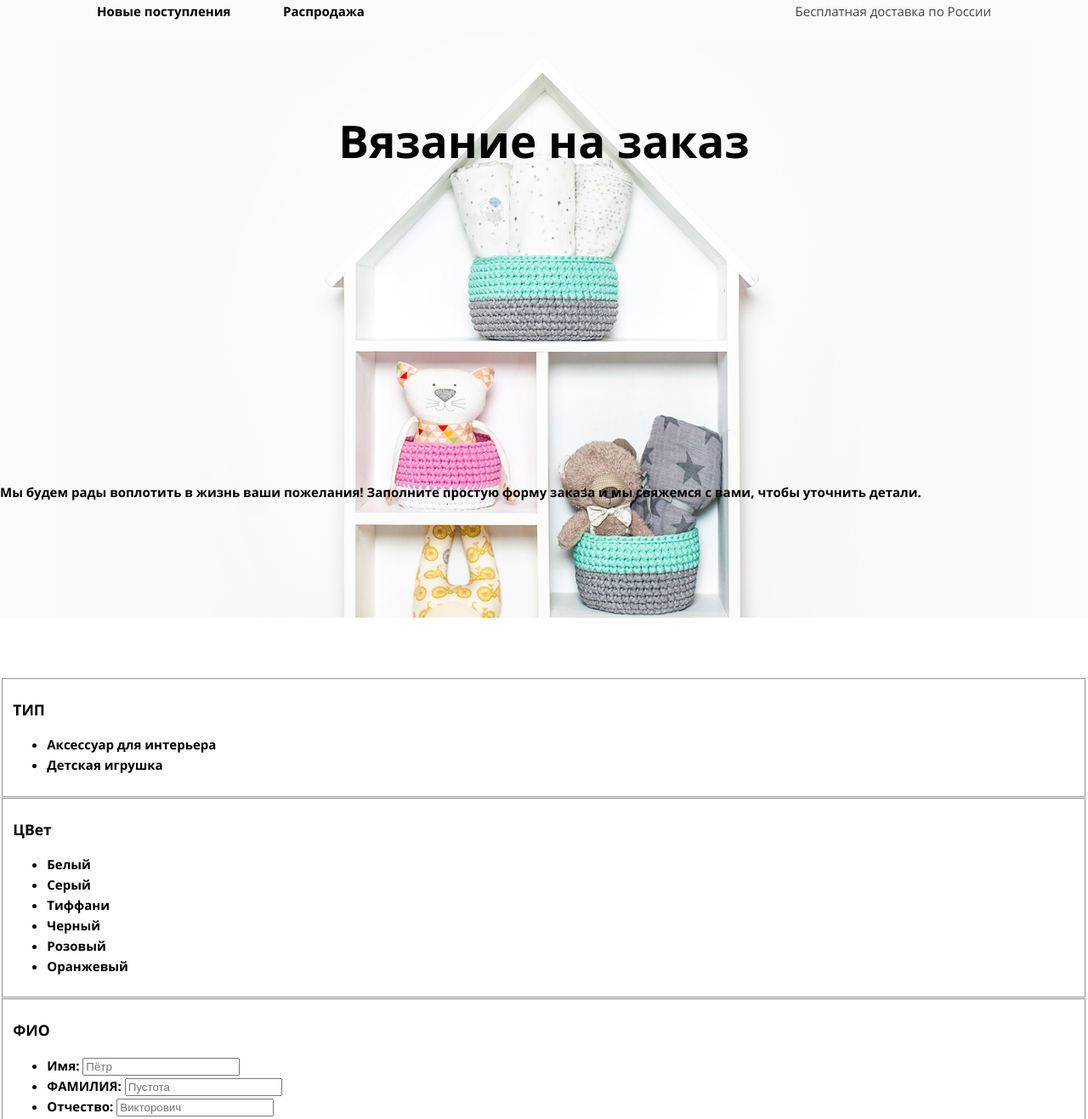
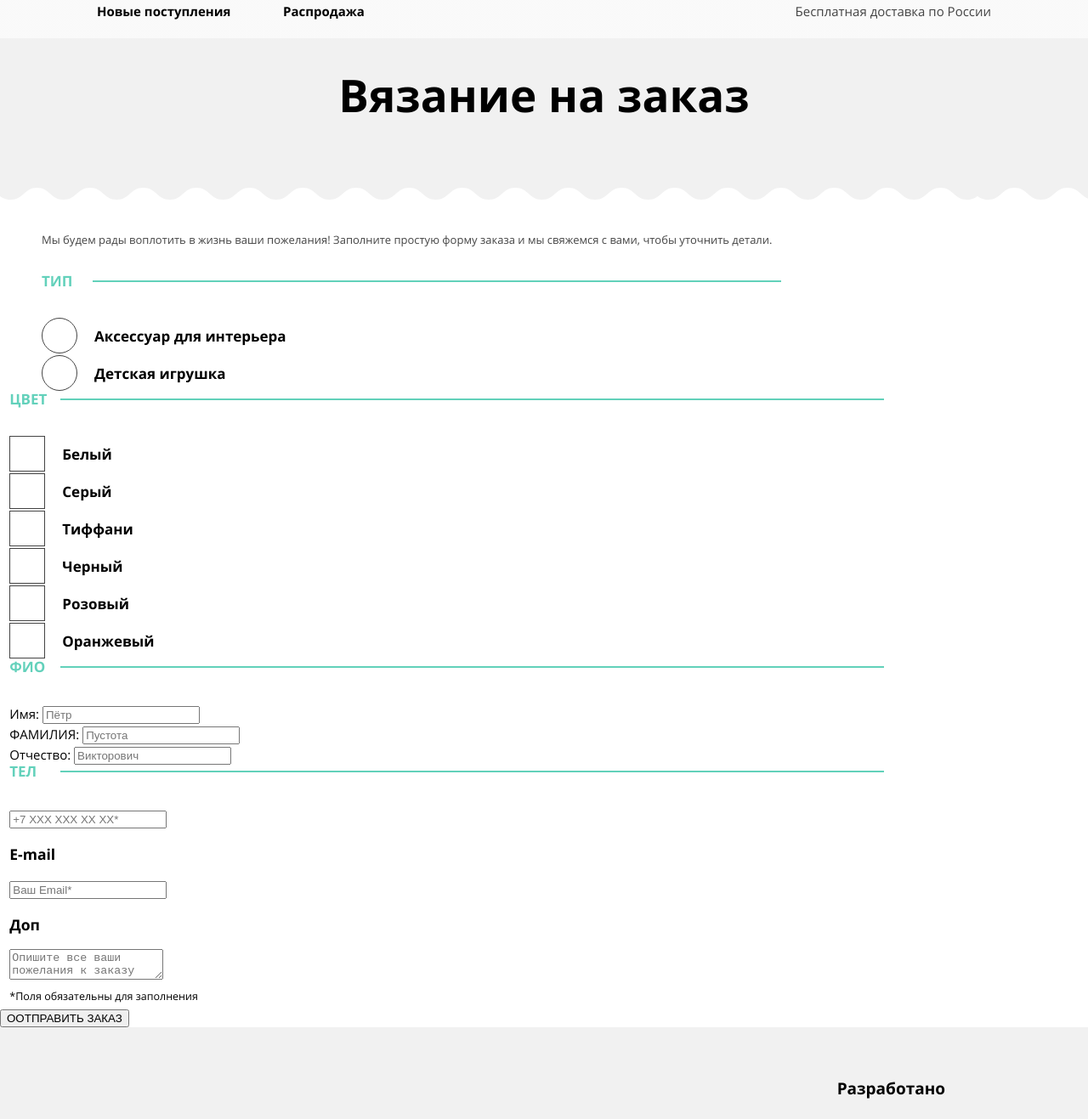
Before and after one commit to htmlacademy-adaptive/2264957-mishka-29, a website: page source/form.html in a window 1280 px wide. Shown: the part 107-1424 px from the top of the page at 85% size. Drawn offline with nearby package versions, Linux system fonts and the light colour scheme; files that its build step writes are made by us from their sources.

Commit message:
Начало стилл форм

```diff
--- a/source/form.html
+++ b/source/form.html
@@ -79,21 +79,21 @@
 
     <h1 class="visually-hidden">Мишка-интернет магазин вещей ручной работы</h1>
 
-    <section class="hero">
-      <h2 class="hero__title">Вязание на заказ</h2>
-      <p class="hero__description">Мы будем рады воплотить в жизнь ваши пожелания! Заполните простую форму заказа и мы
-        свяжемся с вами, чтобы уточнить детали.</p>
+    <section class="hero-inner">
+      <div class="hero-inner__wrapper hero-inner__wrapper--form">
+      <h2 class="hero-inner__title">Вязание на заказ</h2>
+      </div>
     </section>
     <section class="order">
       <h2 class="visually-hidden">Форма заказа товаров</h2>
+      <p class="order__description container">Мы будем рады воплотить в жизнь ваши пожелания! Заполните простую форму заказа и мы
+        свяжемся с вами, чтобы уточнить детали.</p>
 
       <form class="form" action="https://echo.htmlacademy.ru/" method="post">
 
         <!-- Радиокнопки выбора -->
-        <fieldset class="form__fieldset">
-          <div class="form__wrapper form__line-mode">
+        <fieldset class="form__fieldset container">
             <h3 class="form__title form__title--radio">ТИП</h3>
-          </div>
           <ul class="form__list form__list-control">
             <li class="form__item form__item-control form__item-control--radio">
               <label class="form__control">
@@ -106,7 +106,7 @@
             <li class="form__item form__item-control form__item-control--radio">
               <label class="form__control">
                 <input class="form__control-input visually-hidden" type="radio" name="programs-group" value="bad">
-                <span class="form__control-mark form__control-mark-radio"></span>
+                <span class="form__control-mark form__control-mark--radio"></span>
                 <span class="form__control-label">Детская игрушка</span>
               </label>
             </li>
--- a/source/sass/blocks/about-us.scss
+++ b/source/sass/blocks/about-us.scss
@@ -1,5 +1,5 @@
 .about-us {
-  padding-bottom: 58px;
+  padding-bottom: 53px;
 
   @include tablet {
     padding-bottom: 0;
--- a/source/sass/blocks/catalog.scss
+++ b/source/sass/blocks/catalog.scss
@@ -1,56 +1,3 @@
-.catalog__title-wrapper {
-  position: relative;
-  padding: 74px 41px;
-  background-color: $hero-background;
-  margin-bottom: 28px;
-
-  @include tablet {
-    padding: 38px 41px 87px 41px;
-    margin-bottom: 0;
-
-    &::after {
-      content: "";
-      position: absolute;
-      mask-image: url("../img/icons/zigzag-fill.svg");
-      width: 100%;
-      height: 24px;
-      background-color: $white;
-      left: 0;
-      bottom: -1px;
-    }
-  }
-
-  @include desktop {
-    padding-bottom: 114px;
-
-    &::after {
-      mask-image: url("../../img/icons/zigzag-fill-desktop.svg");
-      height: 34px;
-    }
-  }
-}
-
-.catalog__title {
-  color: $heading-text;
-  text-align: center;
-  font-family: inherit;
-  font-size: 27px;
-  font-style: normal;
-  font-weight: 700;
-  line-height: 30px;
-  margin: 0;
-
-  @include tablet {
-    font-size: 43px;
-    line-height: 50px
-  }
-
-  @include desktop {
-    font-size: 53px;
-    line-height: 57px;
-  }
-}
-
 .catalog__list {
   @include list;
 
@@ -178,19 +125,23 @@
       content: "";
       position: absolute;
       top: 0;
-      left: 0;
-      width: calc(100% - 23px);
+      left: 28px;
+      right: 28px;
       height: 1px;
       background-color: $catalog-item-border;
+
+      @include tablet {
+        right: 33px;
+      }
+
+      @include desktop {
+        top: 10px;
+      }
     }
 
     @include tablet {
       padding: 24px 34px 26px 32px;
       flex-direction: row;
-
-      &::before {
-        width: 100%;
-      }
     }
 
     @include desktop {
--- a/source/sass/blocks/contacts.scss
+++ b/source/sass/blocks/contacts.scss
@@ -2,7 +2,8 @@
   @include desktop {
     display: grid;
     grid-template-columns: 1fr 576px;
-    margin-bottom: 98px;
+    margin-bottom: 104px;
+    grid-template-rows: auto auto 1fr;
   }
 }
 
@@ -89,10 +90,27 @@
 
   &--mail {
     position: relative;
+
+    &:hover {
+      color: $tiffany-dark;
+
+      &::after {
+        border-bottom: 1px solid $tiffany-dark;
+      }
+    }
+
+    &:active {
+      color: $tiffany-dark;
+
+      &::after {
+        opacity: 0.1;
+      }
+    }
+
     &::after {
       position: absolute;
       content: "";
-      border-bottom: 1px solid $tiffani;
+      border-bottom: 1px solid $special-sea;
       display: block;
       width: 169px;
       left: 0;
@@ -112,11 +130,11 @@
 
 .contacts__map {
   padding-top: 63px;
-  margin-bottom: 34px;
+  margin-bottom: 40px;
 
   @include tablet {
     padding-top: 48px;
-    margin-bottom: 48px;
+    margin-bottom: 54px;
   }
 
   @include desktop {
@@ -142,6 +160,8 @@
 
   @include desktop {
     margin-left: 225px;
+    margin-bottom: 0;
+    align-self: self-end;
   }
 }
 
@@ -153,9 +173,10 @@
   }
 
   @include desktop {
-    margin-left: 175px;
+    padding-left: 175px;
     display: block;
     grid-row: 2/3;
+    padding-top: 17px;
   }
 }
 
@@ -163,6 +184,7 @@
   object-fit: cover;
   width: 100%;
   height: 454px;
+  display: block;
 
   @include tablet {
     height: 457px;
--- /dev/null
+++ b/source/sass/blocks/form.scss
@@ -0,0 +1,109 @@
+.form__title {
+  position: relative;
+  color: $tiffani;
+  font-family: inherit;
+  font-size: 17px;
+  font-style: normal;
+  font-weight: 700;
+  line-height: 16px;
+  text-transform: uppercase;
+  margin: 0;
+  margin-bottom: 35px;
+
+  &::after {
+    position: absolute;
+    content: "";
+    border: 1px solid $form-title-border;
+    top: 50%;
+    transform: translateY(-50%);
+    left: 60px;
+    width: 77%;
+  }
+}
+
+.form__fieldset {
+  position: relative;
+  margin: 0;
+  border: none;
+  padding-top: 0;
+  padding-bottom: 0;
+}
+
+.form__list {
+  @include list;
+}
+
+.form__about-item {
+  position: relative;
+}
+
+.form__control-label {
+  color: $heading-text;
+  font-family: inherit;
+  font-size: 17px;
+  font-style: normal;
+  font-weight: 700;
+  line-height: 18px;
+}
+
+.form__control {
+  position: relative;
+  display: block;
+  padding: 10px 0 10px 62px;
+
+  &:hover .form__control-mark {
+    border: 1px solid $special-sea;
+  }
+
+  &:active .form__control-mark {
+    background-color: 1px solid $link-text-active;
+  }
+}
+
+.form__control-mark {
+  position: absolute;
+  top: 0;
+  left: 0;
+  width: 42px;
+  height: 42px;
+  border: 1px solid $special-black;
+
+  &--radio {
+    border-radius: 50%;
+  }
+}
+
+.form__control-input[type="radio"]:checked+ .form__control-mark-radio::after {
+  position: absolute;
+  top: 50%;
+  left: 50%;
+  transform: translate(-50%, -50%);
+  width: 16px;
+  height: 16px;
+  border-radius: 50%;
+  background-color: #000000;
+  content: "";
+}
+
+.form__control-input[type="radio"]:checked+ .form__control-mark-radio:active::after {
+  background-color: rgba(51, 51, 51, 0.3);
+}
+
+.form__control-input[type="checkbox"]:checked+ .form__control-mark::after {
+  position: absolute;
+  mask-image: url("../img/sprite.svg#check");
+  background-repeat: no-repeat;
+  background-position: center;
+  background-color: #000000;
+  width: 30px;
+  height: 30px;
+  border: none;
+  content: "";
+  top: 50%;
+  left: 50%;
+  transform: translate(-50%, -50%);
+}
+
+.form__control-input[type="checkbox"]:checked+ .form__control-mark:active:after {
+  background-color: rgba(51, 51, 51, 0.3);
+}
--- /dev/null
+++ b/source/sass/blocks/hero-inner.scss
@@ -0,0 +1,56 @@
+.hero-inner__wrapper {
+  position: relative;
+  padding: 74px 22px;
+  background-color: $hero-background;
+  margin-bottom: 28px;
+
+  @include tablet {
+    padding: 38px 41px 87px 41px;
+    margin-bottom: 0;
+
+    &::after {
+      content: "";
+      position: absolute;
+      mask-image: url("../img/icons/zigzag-fill.svg");
+      width: 100%;
+      height: 24px;
+      background-color: $white;
+      left: 0;
+      bottom: -1px;
+    }
+  }
+
+  @include desktop {
+    padding-bottom: 114px;
+
+    &::after {
+      mask-image: url("../../img/icons/zigzag-fill-desktop.svg");
+      height: 34px;
+    }
+  }
+
+  &--form {
+    margin-bottom: 16px;
+  }
+}
+
+.hero-inner__title {
+  color: $heading-text;
+  text-align: center;
+  font-family: inherit;
+  font-size: 27px;
+  font-style: normal;
+  font-weight: 700;
+  line-height: 30px;
+  margin: 0;
+
+  @include tablet {
+    font-size: 43px;
+    line-height: 50px
+  }
+
+  @include desktop {
+    font-size: 53px;
+    line-height: 57px;
+  }
+}
--- a/source/sass/blocks/hero.scss
+++ b/source/sass/blocks/hero.scss
@@ -63,6 +63,7 @@
 }
 
 .hero__menu {
+
   &::after {
     @include tablet {
       content: "";
--- a/source/sass/blocks/offer.scss
+++ b/source/sass/blocks/offer.scss
@@ -7,7 +7,7 @@
   }
 
   @include  desktop {
-    margin-bottom: 158px;
+    margin-bottom: 164px;
   }
 }
 
@@ -86,7 +86,8 @@
 
   @include desktop {
     margin-left: 175px;
-    margin-bottom: 29px
+    margin-bottom: 33px;
+    margin-top: 3px;
   }
 }
 
@@ -131,7 +132,7 @@
 }
 
 .offer__order {
-  margin-top: 20px;
+  margin-top: 26px;
 
   @include tablet {
     margin-top: 0;
@@ -139,6 +140,7 @@
 
   @include desktop {
     margin-left: 175px;
+    align-self: self-end;
   }
 }
 
@@ -155,7 +157,7 @@
 
   @include tablet {
     font-size: 20px;
-    padding-bottom: 32px;
+    padding-bottom: 34px;
   }
 }
 
@@ -164,6 +166,7 @@
   grid-column: 2/3;
   grid-row: 2/5;
   padding-top: 5px;
+  align-self: self-end;
   }
 
   @include desktop {
@@ -185,6 +188,7 @@
   object-fit: cover;
   width: 100%;
   height: 315px;
+  display: block;
 
   @include tablet {
     height: 404px;
--- /dev/null
+++ b/source/sass/blocks/order.scss
@@ -0,0 +1,8 @@
+.order__description {
+  color: $main-text;
+  font-family: inherit;
+  font-size: 13px;
+  font-style: normal;
+  line-height: 24px;
+  margin: 0 0 29px 0;
+}
--- a/source/sass/blocks/page.scss
+++ b/source/sass/blocks/page.scss
@@ -163,7 +163,7 @@
 
 .page__footer-html-wrapper {
   margin: 0 auto;
-  padding: 21px 0 32px 0;
+  padding: 27px 0 32px 0;
 
   @include tablet {
     padding: 0;
@@ -171,7 +171,7 @@
 }
 
 .page__footer-html {
-  color: $main-text;
+  color: $black;
   font-family: inherit;
   font-size: 19px;
   font-style: normal;
@@ -193,6 +193,7 @@
 
   @include tablet {
     display: flex;
+    align-items: center;
   }
 }
 
@@ -200,6 +201,10 @@
   margin-left: 27px;
   vertical-align: middle;
   fill: $logo-htmlacademy;
+
+  @include tablet {
+    vertical-align: bottom;
+  }
 }
 
 .page__line {
@@ -227,7 +232,7 @@
     @include desktop {
       mask-image: url("../img/icons/zigzag-line-desktop.svg");
       height: 23px;
-      bottom: -90px;
+      bottom: -96px;
       left: 49px;
       width: 91%;
     }
--- a/source/sass/blocks/reviews.scss
+++ b/source/sass/blocks/reviews.scss
@@ -1,12 +1,12 @@
 .reviews {
-  margin-bottom: 89px;
+  margin-bottom: 90px;
 
   @include tablet {
     background-image: url("../../img/background/review.jpg");
     background-repeat: no-repeat;
     background-size: 350px auto;
     padding-bottom: 47px;
-    padding-top: 83px;
+    padding-top: 76px;
     margin-bottom: 153px;
   }
 
@@ -43,7 +43,7 @@
 
   @include tablet {
     padding-bottom: 0;
-    margin-top: 37px;
+    margin-top: 42px;
   }
 
   @include desktop {
@@ -57,19 +57,28 @@
   @include tablet {
     grid-column: 1/2;
     grid-row: 1/2;
+    padding-top: 5px;
   }
 
   @include desktop {
     margin-left: 175px;
+    padding-top: 0;
+  }
+}
+
+.reviews__text-wrapper {
+  height: 270px;
+  overflow-y: auto;
+
+  @include tablet {
+    height: 120px;
   }
 }
 
 .reviews__text {
-  min-height: 270px;
   line-height: 30px;
 
   @include tablet {
-    min-height: 120px;
     width: 668px;
   }
 
--- a/source/sass/blocks/social.scss
+++ b/source/sass/blocks/social.scss
@@ -1,5 +1,8 @@
 .social__link {
+  position: relative;
   fill: $special-black;
+  width: 28px;
+  height: 22px;
 
   &:hover {
     svg {
@@ -14,3 +17,12 @@
     }
   }
 }
+
+.social__vk-img,
+.social__yt-img,
+.social__tg-img {
+  position: absolute;
+  top: 50%;
+  left: 50%;
+  transform: translate(-50%, -50%);
+}
--- a/source/sass/blocks/video.scss
+++ b/source/sass/blocks/video.scss
@@ -8,6 +8,7 @@
 
   @include desktop {
     margin-top: 0;
+    margin-bottom: 101px;
   }
 }
 
@@ -26,6 +27,7 @@
     display: grid;
     grid-template-columns: 683px 1fr;
     column-gap: 79px;
+    padding-bottom: 0;
   }
 }
 
@@ -37,19 +39,21 @@
   font-style: normal;
   font-weight: 700;
   line-height: 24px;
-  margin: 0;
-  padding: 0 13px 27px 91px;
+  margin: 0 0 27px 0;
+  padding: 0 13px 0 91px;
 
   @include tablet {
     font-size: 20px;
     line-height: 24px;
-    padding: 36px 107px 24px 107px;
+    padding: 0 107px 0 107px;
+    margin: 42px 0 24px 0;
   }
 
   @include desktop {
-    padding: 96px 107px 0 0;
+    padding: 96px 107px 27px 0;
     grid-column: 2/3;
     grid-row: 1/2;
+    margin: 0;
   }
 
   &::before {
@@ -58,18 +62,18 @@
     mask-image: url("../img/stack.svg#video");
     width: 32px;
     height: 22px;
-    left: 13%;
-    top: 13px;
+    left: 33px;
+    top: 50%;
+    transform: translateY(-50%);
     background-color: $tiffani;
 
     @include tablet {
-      left: 6%;
-      top: 33px;
+      left: 42px;
     }
 
     @include desktop {
       left: 0;
-      top: 46px;
+      top: 32%;
     }
   }
 }
@@ -107,7 +111,7 @@
   font-style: normal;
   font-weight: 400;
   line-height: 24px;
-  padding: 29px 30px 41px 34px;
+  padding: 35px 30px 41px 34px;
   margin: 0;
 
   @include tablet {
@@ -119,7 +123,7 @@
   @include desktop {
     grid-column: 2/3;
     grid-row: 2/3;
-    padding: 0 46px 41px 0;
+    padding: 0 46px 51px 0;
   }
 }
 
@@ -137,7 +141,7 @@
 
   @include desktop {
     width: 230px;
-    margin: 0;
+    margin: 0 0 61px 0;
     grid-column: 2/3;
     grid-row: 3/4;
   }
--- a/source/sass/global/setup.scss
+++ b/source/sass/global/setup.scss
@@ -7,7 +7,7 @@ body {
   color: #000;
   font-size: 15px;
   font-style: normal;
-  font-weight: 700;
+  font-weight: 400;
   line-height: 24px;
 }
 
@@ -59,6 +59,8 @@ a {
 
   &--mobile {
     padding: 0;
+    display: block;
+    margin: 0 auto;
 
     @include tablet {
       padding-left: 49px;
--- a/source/sass/global/variables.scss
+++ b/source/sass/global/variables.scss
@@ -7,6 +7,7 @@ $tiffany-dark: #46C1AE;
 $special-tiffany: #56C3B2;
 $dark-sea: #149080;
 $sea: #59D5BC;
+$special-sea: #62D1BA;
 $light-grey: rgba(237, 237, 237, 0.3);
 $grey-grey-grey: #ececec;
 $basic-grey: #eeeeee;
@@ -92,6 +93,7 @@ $offer-border: $grey-shadow;
 $slider-button-border: $grey-shadow;
 $modal-border: $grey-grey;
 $catalog-item-border: $grey-grey-grey;
+$form-title-border: $special-sea;
 
 // Viewports
 $phone: 320px;
--- a/source/sass/style.scss
+++ b/source/sass/style.scss
@@ -18,3 +18,6 @@
 @import "blocks/order-message.scss";
 @import "blocks/catalog.scss";
 @import "blocks/video.scss";
+@import "blocks/hero-inner.scss";
+@import "blocks/order.scss";
+@import "blocks/form.scss";
```
Also changed, not shown: source/catalog.html (+3 -3 lines), source/index.html (+7 -1 lines).
